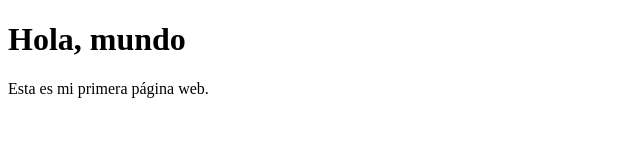
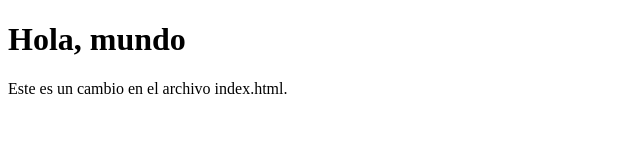
Before and after one commit to Danielagp13/Laboratorio_Daniela, a plain HTML site: page index.html in a window 1280 px wide. Shown: the whole page, without its empty margins (0-640 px from the left). Drawn offline with Linux system fonts and the light colour scheme.

Commit message:
Cambio archivo index.html

```diff
--- a/index.html
+++ b/index.html
@@ -7,6 +7,6 @@
 </head>
 <body>
     <h1>Hola, mundo</h1>
-    <p>Esta es mi primera página web.</p>
+    <p>Este es un cambio en el archivo index.html.</p>
 </body>
 </html>
```
